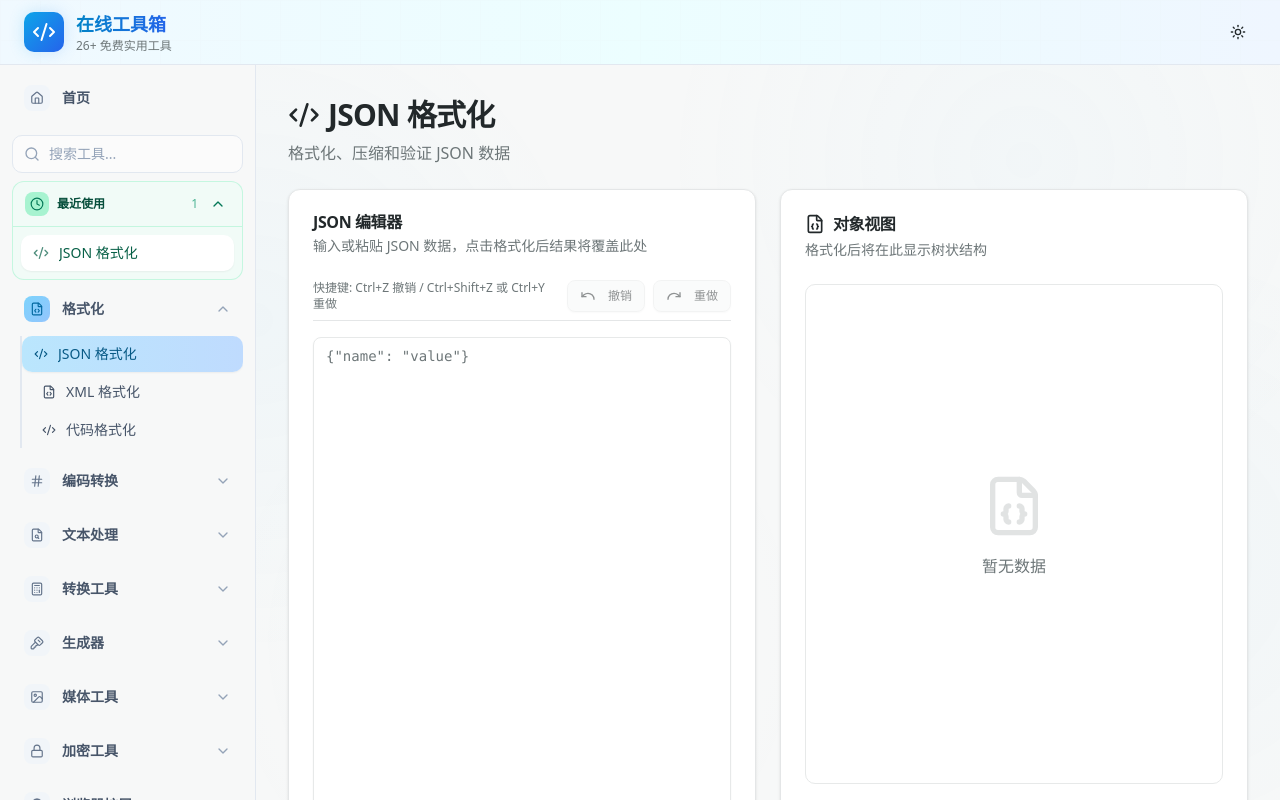
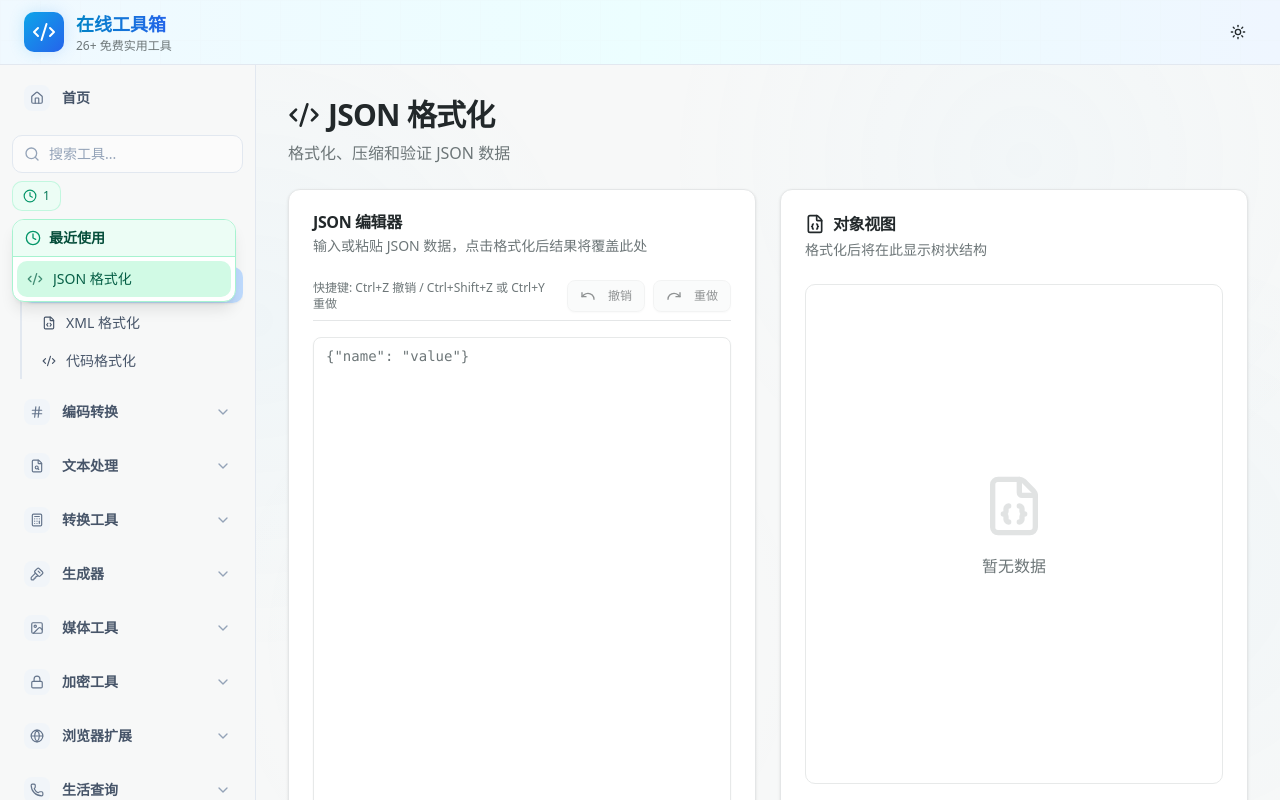
Before and after one commit to ychp/developer-tool, a React (Vite) app: page /json-formatter in a window 1280 px wide. Built offline with nearby package versions, Linux system fonts and the light colour scheme.

Commit message:
feat: 收藏和最近使用改为悬浮窗形式
- 将卡片式布局改为紧凑的按钮样式
- 点击按钮显示悬浮窗，节省导航栏空间
- 添加背景遮罩层，点击外部关闭悬浮窗
- 保持删除功能和自动关闭功能

```diff
--- a/src/layouts/Layout.tsx
+++ b/src/layouts/Layout.tsx
@@ -359,71 +359,88 @@ export function Layout() {
               </div>
             )}
 
-            {!sidebarCollapsed && !searchQuery && favoriteTools.length > 0 && (
-              <div className="mb-4 rounded-xl bg-amber-50/50 dark:bg-amber-950/30 border border-amber-200/60 dark:border-amber-900/30 overflow-hidden">
-                <div className="flex items-center gap-2 px-3 py-2.5 border-b border-amber-200/60 dark:border-amber-900/30">
-                  <div className="flex items-center justify-center w-6 h-6 rounded-md bg-amber-200 dark:bg-amber-900/50">
-                    <Star className="h-3.5 w-3.5 text-amber-700 dark:text-amber-300" />
-                  </div>
-                  <span className="text-xs font-semibold text-amber-900 dark:text-amber-100">我的收藏</span>
-                  <span className="text-xs text-amber-600/70 dark:text-amber-400/70 ml-auto">{favoriteTools.length}</span>
+            {!sidebarCollapsed && !searchQuery && (
+              <div className="flex items-center gap-1 mb-3">
+                {favoriteTools.length > 0 && (
+                  <div className="relative">
                     <button
                       onClick={() => setFavoritesOpen(!favoritesOpen)}
-                    className="p-1 hover:bg-amber-200/70 dark:hover:bg-amber-900/50 rounded transition-colors"
+                      className="flex items-center gap-1.5 px-2.5 py-1.5 rounded-lg bg-amber-50 dark:bg-amber-950/30 border border-amber-200/60 dark:border-amber-900/30 hover:bg-amber-100 dark:hover:bg-amber-900/50 transition-colors"
+                      title="我的收藏"
                     >
-                    <ChevronDown className={`h-4 w-4 text-amber-700 dark:text-amber-300 transition-transform duration-200 ${favoritesOpen ? 'rotate-180' : ''}`} />
+                      <Star className="h-3.5 w-3.5 text-amber-600 dark:text-amber-400 fill-amber-600 dark:fill-amber-400" />
+                      <span className="text-xs font-medium text-amber-700 dark:text-amber-300">{favoriteTools.length}</span>
                     </button>
+                    {favoritesOpen && (
+                      <>
+                        <div className="fixed inset-0 z-10" onClick={() => setFavoritesOpen(false)} />
+                        <div className="absolute left-0 top-full mt-2 z-20 w-56 rounded-xl bg-white dark:bg-slate-900 border border-amber-200 dark:border-amber-900/50 shadow-lg overflow-hidden">
+                          <div className="px-3 py-2 border-b border-amber-200 dark:border-amber-900/50 bg-amber-50 dark:bg-amber-950/30">
+                            <div className="flex items-center gap-2">
+                              <Star className="h-4 w-4 text-amber-600 dark:text-amber-400" />
+                              <span className="text-sm font-semibold text-amber-900 dark:text-amber-100">我的收藏</span>
                             </div>
-                {favoritesOpen && (
-                  <div className="p-2 space-y-1">
+                          </div>
+                          <div className="max-h-80 overflow-y-auto p-1">
                             {favoriteTools.map((tool) => {
                               const ToolIcon = tool.icon
                               return (
                                 <div key={tool.path} className="relative group/fav-tool">
                                   <Link
                                     to={tool.path}
-                            className={`flex items-center gap-2.5 rounded-lg px-3 py-2 text-sm transition-all duration-200 ${
+                                    className={`flex items-center gap-2.5 rounded-lg px-2.5 py-2 text-sm transition-all duration-200 ${
                                       isToolActive(tool.path)
-                                ? 'bg-white dark:bg-amber-950/50 text-amber-800 dark:text-amber-200 font-medium shadow-sm'
-                                : 'text-amber-900/70 dark:text-amber-100/70 hover:bg-white/70 dark:hover:bg-amber-950/30'
+                                        ? 'bg-amber-100 dark:bg-amber-900/50 text-amber-800 dark:text-amber-200 font-medium'
+                                        : 'text-slate-700 dark:text-slate-300 hover:bg-amber-50 dark:hover:bg-amber-950/30'
                                     }`}
-                            onClick={() => setSidebarOpen(false)}
+                                    onClick={() => {
+                                      setSidebarOpen(false)
+                                      setFavoritesOpen(false)
+                                    }}
                                   >
                                     <ToolIcon className="h-4 w-4 shrink-0 opacity-70" />
                                     <span className="truncate flex-1">{tool.name}</span>
                                   </Link>
                                   <button
-                            onClick={(e) => toggleFavorite(tool.path, e)}
+                                    onClick={(e) => {
+                                      toggleFavorite(tool.path, e)
+                                      if (favoriteTools.length === 1) setFavoritesOpen(false)
+                                    }}
                                     className="absolute right-2 top-1/2 -translate-y-1/2 p-1 rounded opacity-0 group-hover/fav-tool:opacity-100 hover:bg-amber-200 dark:hover:bg-amber-900/50 transition-all"
                                     title="取消收藏"
                                   >
-                            <Star className="h-3.5 w-3.5 text-amber-600 dark:text-amber-400 fill-amber-600 dark:fill-amber-400" />
+                                    <X className="h-3.5 w-3.5 text-amber-600 dark:text-amber-400" />
                                   </button>
                                 </div>
                               )
                             })}
                           </div>
+                        </div>
+                      </>
                     )}
                   </div>
                 )}
-
-            {!sidebarCollapsed && !searchQuery && recentToolsList.length > 0 && (
-              <div className="mb-4 rounded-xl bg-emerald-50/50 dark:bg-emerald-950/30 border border-emerald-200/60 dark:border-emerald-900/30 overflow-hidden">
-                <div className="flex items-center gap-2 px-3 py-2.5 border-b border-emerald-200/60 dark:border-emerald-900/30">
-                  <div className="flex items-center justify-center w-6 h-6 rounded-md bg-emerald-200 dark:bg-emerald-900/50">
-                    <Clock className="h-3.5 w-3.5 text-emerald-700 dark:text-emerald-300" />
-                  </div>
-                  <span className="text-xs font-semibold text-emerald-900 dark:text-emerald-100">最近使用</span>
-                  <span className="text-xs text-emerald-600/70 dark:text-emerald-400/70 ml-auto">{recentToolsList.length}</span>
+                {recentToolsList.length > 0 && (
+                  <div className="relative">
                     <button
                       onClick={() => setRecentOpen(!recentOpen)}
-                    className="p-1 hover:bg-emerald-200/70 dark:hover:bg-emerald-900/50 rounded transition-colors"
+                      className="flex items-center gap-1.5 px-2.5 py-1.5 rounded-lg bg-emerald-50 dark:bg-emerald-950/30 border border-emerald-200/60 dark:border-emerald-900/30 hover:bg-emerald-100 dark:hover:bg-emerald-900/50 transition-colors"
+                      title="最近使用"
                     >
-                    <ChevronDown className={`h-4 w-4 text-emerald-700 dark:text-emerald-300 transition-transform duration-200 ${recentOpen ? 'rotate-180' : ''}`} />
+                      <Clock className="h-3.5 w-3.5 text-emerald-600 dark:text-emerald-400" />
+                      <span className="text-xs font-medium text-emerald-700 dark:text-emerald-300">{recentToolsList.length}</span>
                     </button>
+                    {recentOpen && (
+                      <>
+                        <div className="fixed inset-0 z-10" onClick={() => setRecentOpen(false)} />
+                        <div className="absolute left-0 top-full mt-2 z-20 w-56 rounded-xl bg-white dark:bg-slate-900 border border-emerald-200 dark:border-emerald-900/50 shadow-lg overflow-hidden">
+                          <div className="px-3 py-2 border-b border-emerald-200 dark:border-emerald-900/50 bg-emerald-50 dark:bg-emerald-950/30">
+                            <div className="flex items-center gap-2">
+                              <Clock className="h-4 w-4 text-emerald-600 dark:text-emerald-400" />
+                              <span className="text-sm font-semibold text-emerald-900 dark:text-emerald-100">最近使用</span>
                             </div>
-                {recentOpen && (
-                  <div className="p-2 space-y-1">
+                          </div>
+                          <div className="max-h-80 overflow-y-auto p-1">
                             {recentToolsList.map((tool) => {
                               if (!tool) return null
                               const ToolIcon = tool.icon
@@ -431,26 +448,36 @@ export function Layout() {
                                 <div key={tool.path} className="relative group/recent-tool">
                                   <Link
                                     to={tool.path}
-                            className={`flex items-center gap-2.5 rounded-lg px-3 py-2 text-sm transition-all duration-200 ${
+                                    className={`flex items-center gap-2.5 rounded-lg px-2.5 py-2 text-sm transition-all duration-200 ${
                                       isToolActive(tool.path)
-                                ? 'bg-white dark:bg-emerald-950/50 text-emerald-800 dark:text-emerald-200 font-medium shadow-sm'
-                                : 'text-emerald-900/70 dark:text-emerald-100/70 hover:bg-white/70 dark:hover:bg-emerald-950/30'
+                                        ? 'bg-emerald-100 dark:bg-emerald-900/50 text-emerald-800 dark:text-emerald-200 font-medium'
+                                        : 'text-slate-700 dark:text-slate-300 hover:bg-emerald-50 dark:hover:bg-emerald-950/30'
                                     }`}
-                            onClick={() => setSidebarOpen(false)}
+                                    onClick={() => {
+                                      setSidebarOpen(false)
+                                      setRecentOpen(false)
+                                    }}
                                   >
                                     <ToolIcon className="h-4 w-4 shrink-0 opacity-70" />
                                     <span className="truncate flex-1">{tool.name}</span>
                                   </Link>
                                   <button
-                            onClick={(e) => removeFromRecent(tool.path, e)}
+                                    onClick={(e) => {
+                                      removeFromRecent(tool.path, e)
+                                      if (recentToolsList.length === 1) setRecentOpen(false)
+                                    }}
                                     className="absolute right-2 top-1/2 -translate-y-1/2 p-1 rounded opacity-0 group-hover/recent-tool:opacity-100 hover:bg-slate-100 dark:hover:bg-slate-800 transition-all"
                                     title="从历史记录中删除"
                                   >
-                            <X className="h-3.5 w-3.5 text-slate-400 dark:text-slate-500 hover:text-slate-600 dark:hover:text-slate-300" />
+                                    <X className="h-3.5 w-3.5 text-slate-400 dark:text-slate-500" />
                                   </button>
                                 </div>
                               )
                             })}
+                          </div>
+                        </div>
+                      </>
+                    )}
                   </div>
                 )}
               </div>
```
Lines whose indentation alone changed are shown as unchanged.
